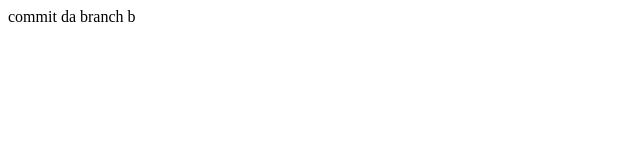
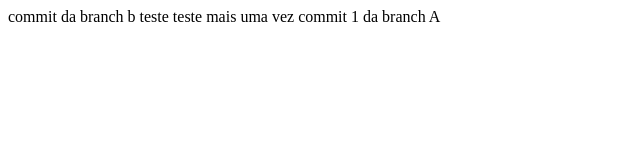
Before and after one commit to douglaseccker/git-flow, a plain HTML site: page index.html in a window 1280 px wide. Shown: the whole page, without its empty margins (0-640 px from the left). Drawn offline with Linux system fonts and the light colour scheme.

Commit message:
ajustes para o rebase

```diff
--- a/index.html
+++ b/index.html
@@ -1,3 +1,6 @@
 <html>
 	commit da branch b
+	teste
+	teste mais uma vez
+	commit 1 da branch A
 </html>
```
